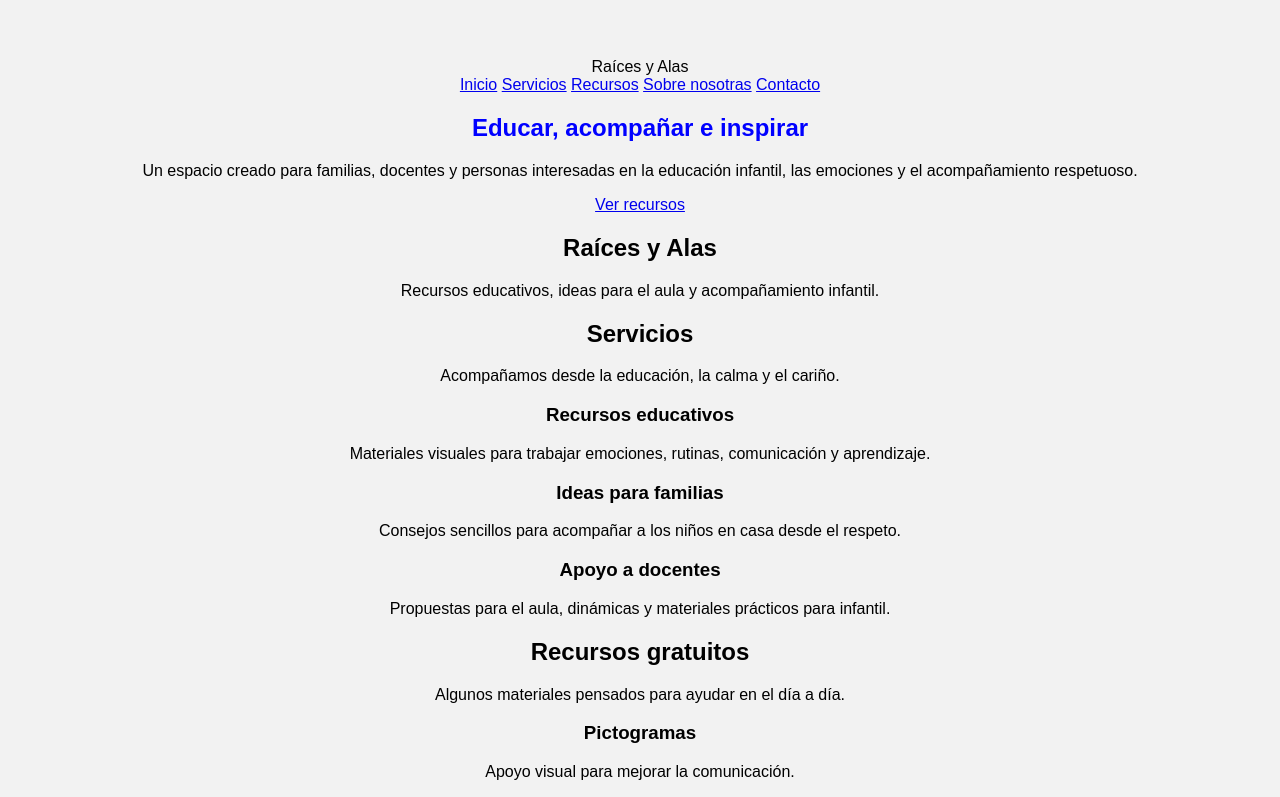
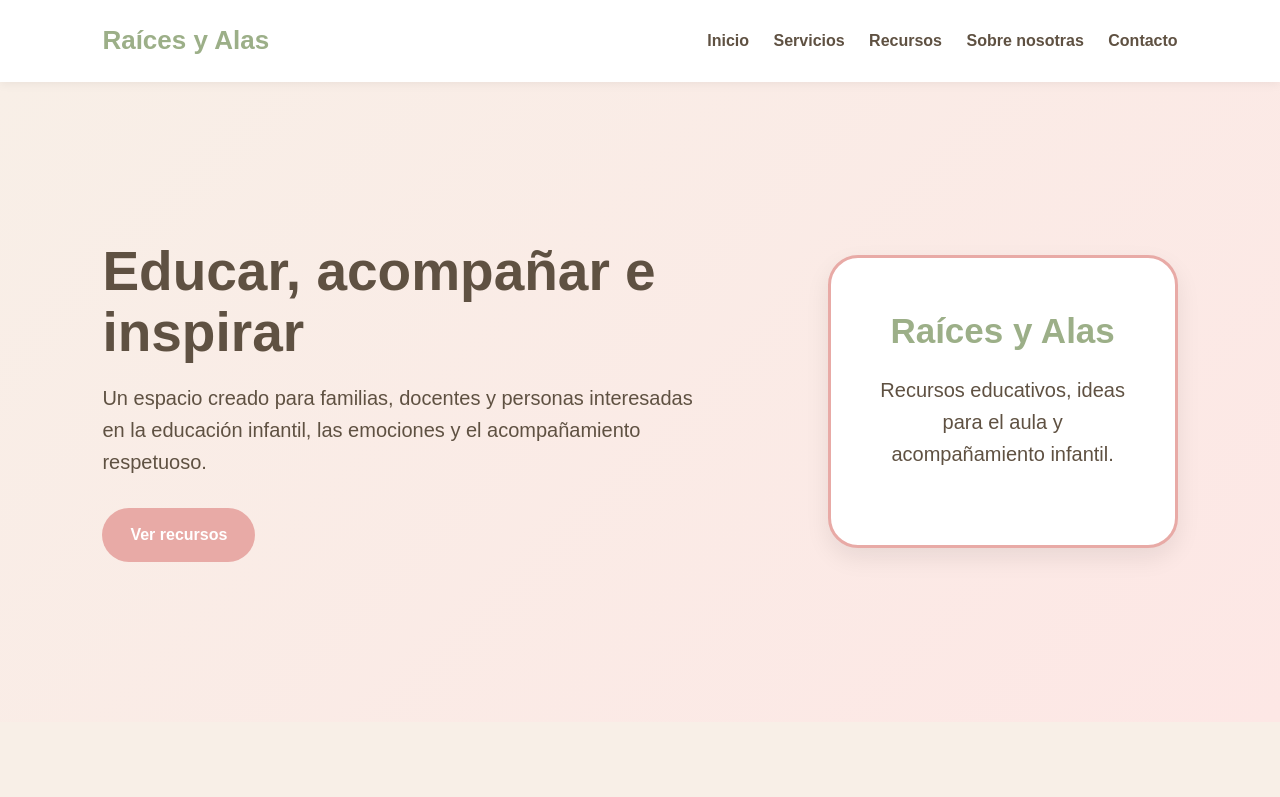
Before and after one commit to luuciarr06/mi-web, a plain HTML site: page index.html in a window 1280 px wide. Shown: the top 797 px of the page. Drawn offline with Linux system fonts and the light colour scheme.

Commit message:
Update style.css

```diff
--- a/style.css
+++ b/style.css
@@ -1,10 +1,185 @@
-body {
-  font-family: Arial, sans-serif;
-  background-color: #f2f2f2;
-  text-align: center;
-  padding-top: 50px;
+* {
+  margin: 0;
+  padding: 0;
+  box-sizing: border-box;
 }
 
-h1 {
-  color: blue;
+body {
+  font-family: 'Arial', sans-serif;
+  background-color: #f8efe7;
+  color: #5f5142;
+  line-height: 1.6;
 }
+
+.header {
+  background-color: #ffffff;
+  padding: 20px 8%;
+  display: flex;
+  justify-content: space-between;
+  align-items: center;
+  box-shadow: 0 2px 10px rgba(0, 0, 0, 0.06);
+  position: sticky;
+  top: 0;
+  z-index: 10;
+}
+
+.logo {
+  font-size: 26px;
+  font-weight: bold;
+  color: #9caf88;
+}
+
+nav a {
+  margin-left: 20px;
+  text-decoration: none;
+  color: #5f5142;
+  font-weight: bold;
+}
+
+nav a:hover {
+  color: #e8aaa6;
+}
+
+.hero {
+  min-height: 80vh;
+  padding: 80px 8%;
+  display: flex;
+  align-items: center;
+  justify-content: space-between;
+  gap: 50px;
+  background: linear-gradient(135deg, #f8efe7, #fde7e5);
+}
+
+.hero-text {
+  max-width: 600px;
+}
+
+.hero h1 {
+  font-size: 55px;
+  color: #5f5142;
+  margin-bottom: 20px;
+  line-height: 1.1;
+}
+
+.hero p {
+  font-size: 20px;
+  margin-bottom: 30px;
+}
+
+.boton {
+  display: inline-block;
+  background-color: #e8aaa6;
+  color: white;
+  padding: 14px 28px;
+  border-radius: 30px;
+  text-decoration: none;
+  font-weight: bold;
+  transition: 0.3s;
+}
+
+.boton:hover {
+  background-color: #9caf88;
+}
+
+.hero-card {
+  background-color: white;
+  padding: 45px;
+  border-radius: 30px;
+  text-align: center;
+  max-width: 350px;
+  box-shadow: 0 10px 25px rgba(0, 0, 0, 0.08);
+  border: 3px solid #e8aaa6;
+}
+
+.hero-card h2 {
+  font-size: 35px;
+  color: #9caf88;
+  margin-bottom: 15px;
+}
+
+.section {
+  padding: 80px 8%;
+  text-align: center;
+}
+
+.section h2 {
+  font-size: 40px;
+  color: #9caf88;
+  margin-bottom: 15px;
+}
+
+.subtitulo {
+  font-size: 18px;
+  margin-bottom: 40px;
+}
+
+.grid {
+  display: grid;
+  grid-template-columns: repeat(3, 1fr);
+  gap: 25px;
+}
+
+.card,
+.recurso {
+  background-color: white;
+  padding: 35px;
+  border-radius: 25px;
+  box-shadow: 0 8px 20px rgba(0, 0, 0, 0.06);
+}
+
+.card h3,
+.recurso h3 {
+  color: #e8aaa6;
+  font-size: 24px;
+  margin-bottom: 15px;
+}
+
+.fondo {
+  background-color: #fff8f2;
+}
+
+.sobre-nosotras {
+  max-width: 900px;
+  margin: auto;
+}
+
+.sobre-nosotras p {
+  font-size: 20px;
+}
+
+.contacto {
+  background-color: #f7d8d3;
+}
+
+footer {
+  background-color: #9caf88;
+  color: white;
+  text-align: center;
+  padding: 20px;
+}
+
+/* Para móvil */
+@media (max-width: 768px) {
+  .header {
+    flex-direction: column;
+    gap: 15px;
+  }
+
+  nav a {
+    display: block;
+    margin: 8px 0;
+  }
+
+  .hero {
+    flex-direction: column;
+    text-align: center;
+  }
+
+  .hero h1 {
+    font-size: 40px;
+  }
+
+  .grid {
+    grid-template-columns: 1fr;
+  }
+}
```
